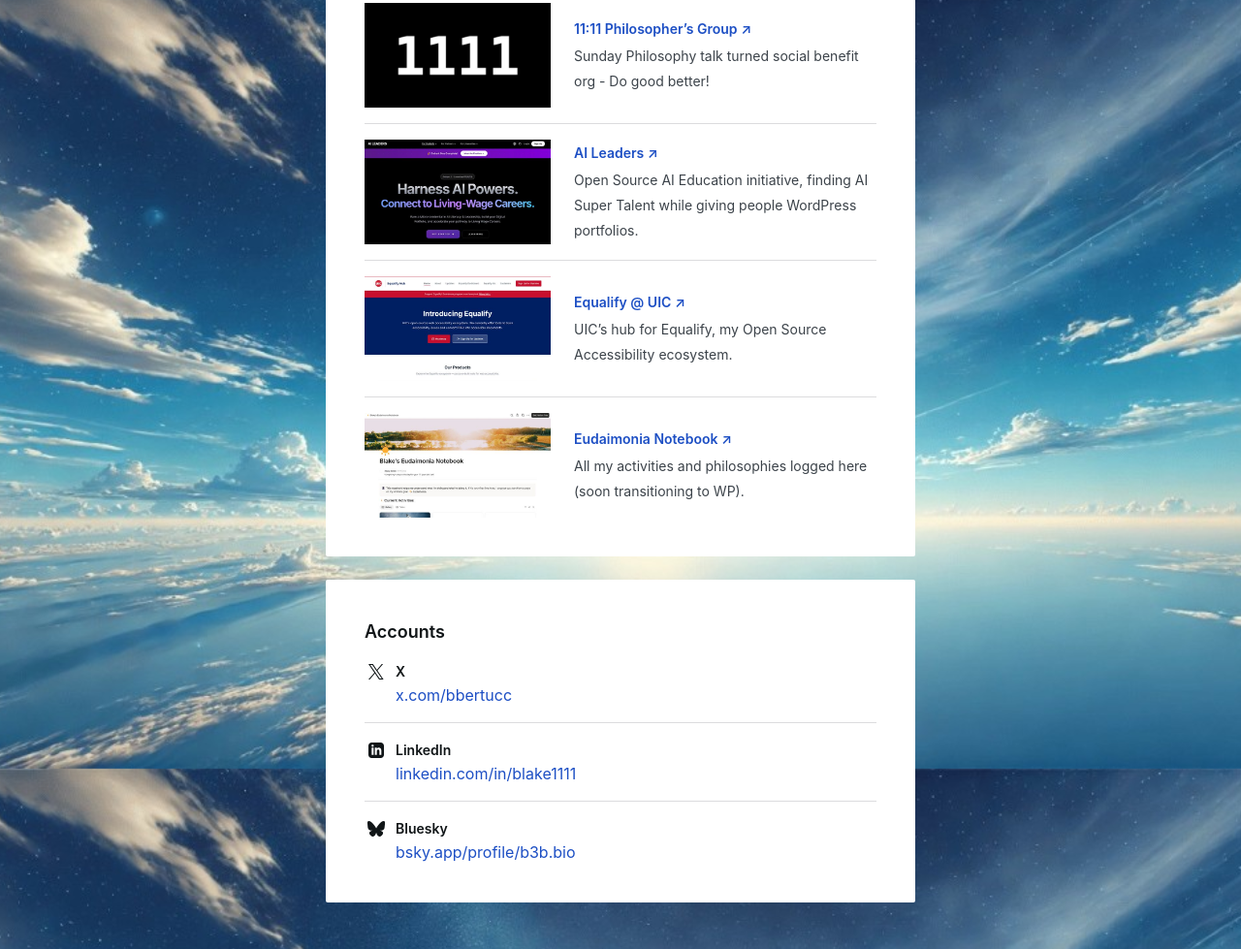
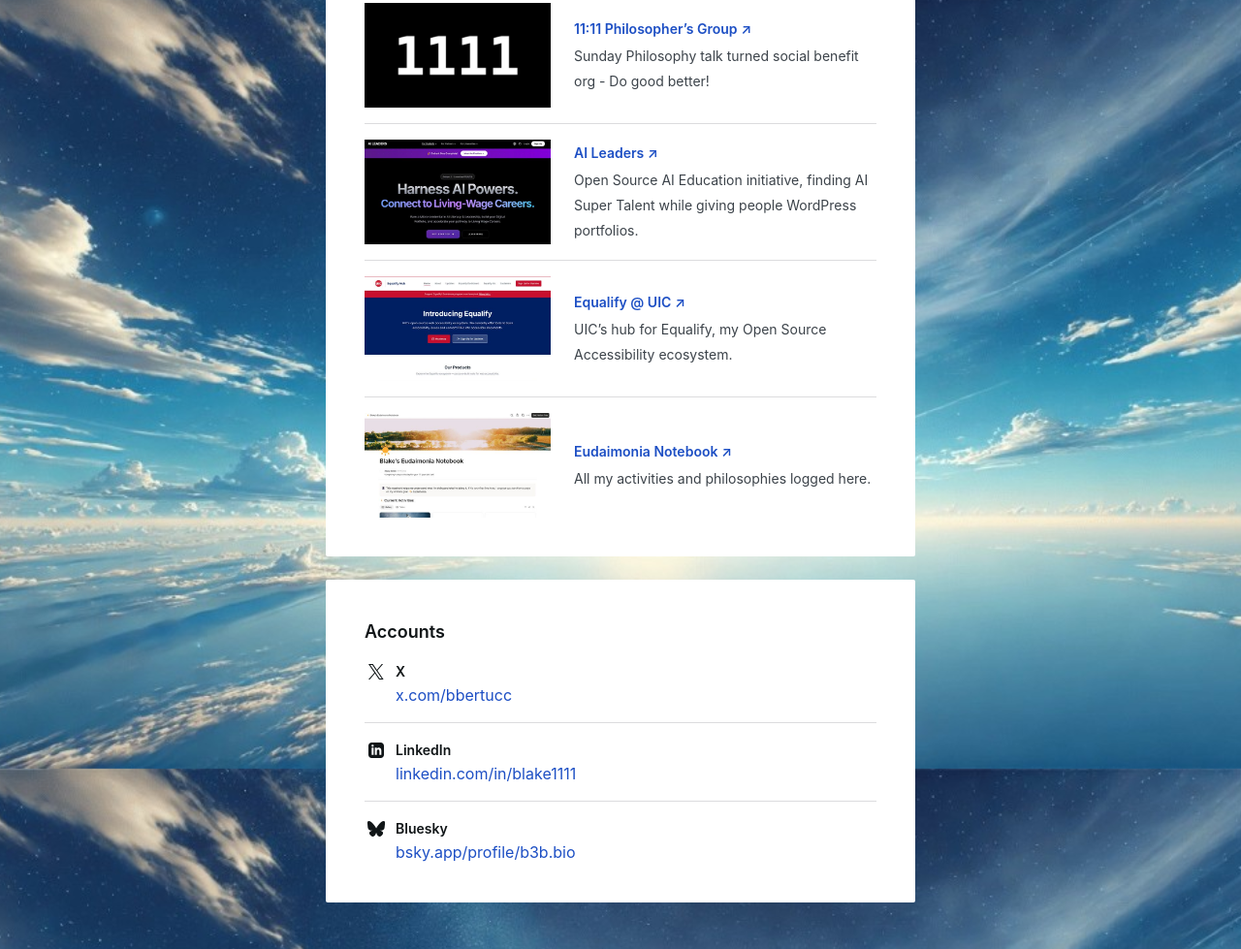
Before and after one commit to bbertucc/b3b.bio, a plain HTML site: page index.html in a window 1280 px wide. Shown: the part 807-1786 px from the top of the page at 97% size. Drawn offline with Linux system fonts and the light colour scheme.

Commit message:
Drop 'soon transitioning to WP' from Eudaimonia Notebook
Co-Authored-By: Claude Opus 5.5 <noreply@anthropic.com>
Claude-Session: https://claude.ai/code/session_01ReZKd3hTou39C6nnSfKhm1

```diff
--- a/index.html
+++ b/index.html
@@ -142,7 +142,7 @@
           </a>
           <div class="link-item__info">
             <a class="link-item__link" href="https://blake.bertuccelli-booth.org/" aria-describedby="link-desc-4">Eudaimonia Notebook <span aria-hidden="true">↗</span></a>
-            <p id="link-desc-4">All my activities and philosophies logged here (soon transitioning to WP).</p>
+            <p id="link-desc-4">All my activities and philosophies logged here.</p>
           </div>
         </li>
       </ul>
```
